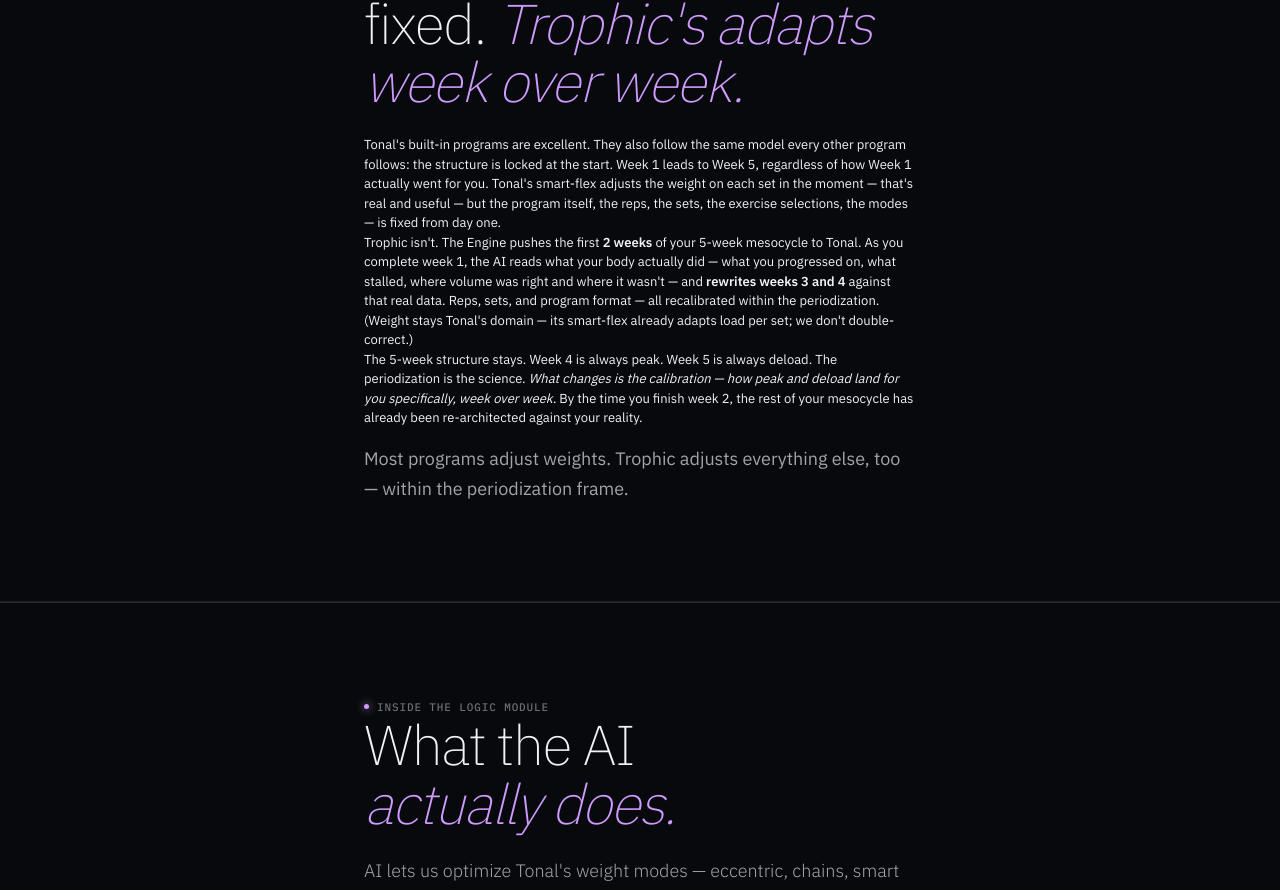
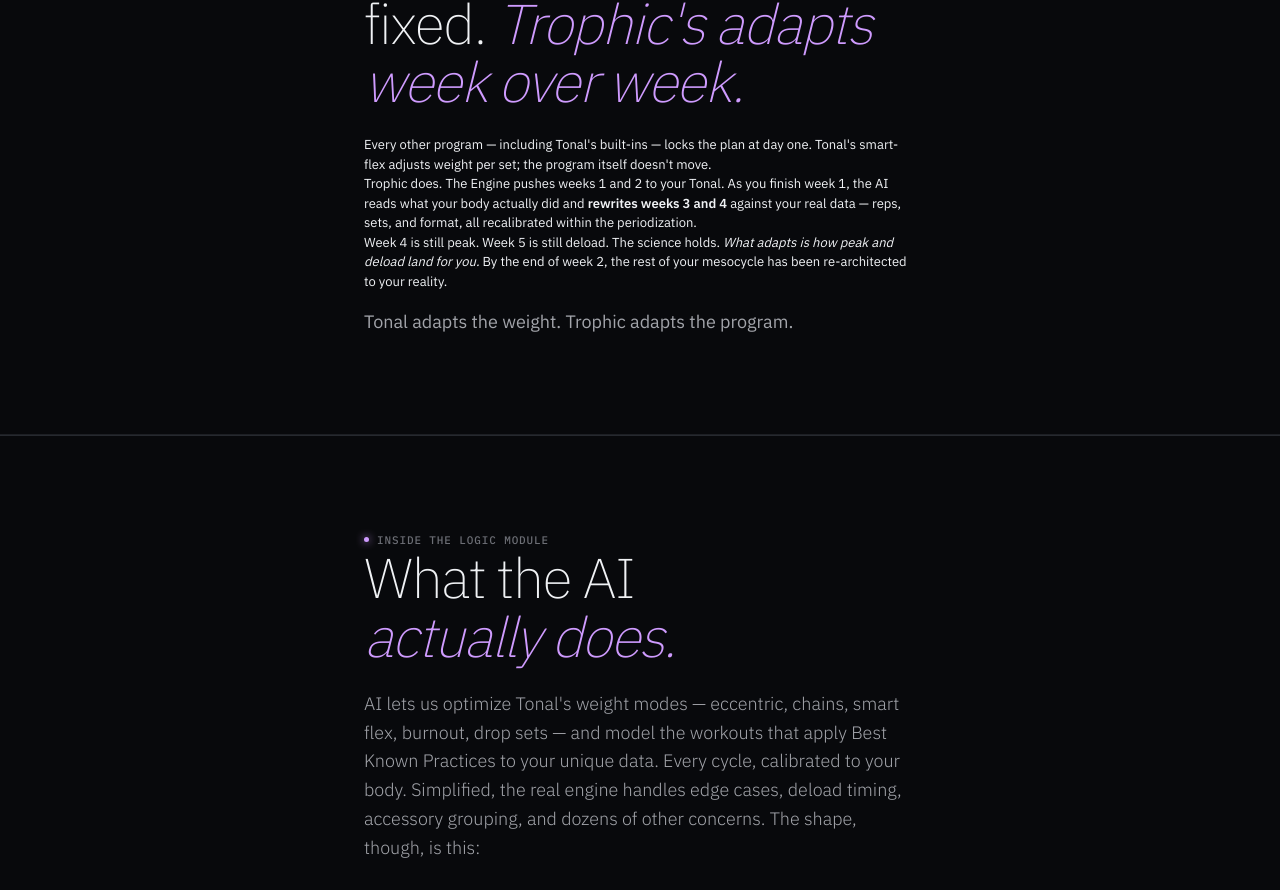
Before and after one commit to sumeetj12/trophic-labs-marketing, a Next.js app: page /engine in a window 1280 px wide. Shown: the part 2429-3319 px from the top of the page. Built offline with nearby package versions, Linux system fonts and the light colour scheme; no server answers.

Commit message:
copy: engine — tighter 'most programs are fixed' section, sharper closer

```diff
--- a/app/engine/page.tsx
+++ b/app/engine/page.tsx
@@ -159,35 +159,23 @@ export default function EnginePage() {
               Most programs are fixed. <em>Trophic&apos;s adapts week over week.</em>
             </h2>
             <p>
-              Tonal&apos;s built-in programs are excellent. They also follow the same model
-              every other program follows: the structure is locked at the start. Week 1 leads to
-              Week 5, regardless of how Week 1 actually went for you. Tonal&apos;s smart-flex
-              adjusts the weight on each set in the moment — that&apos;s real and useful — but the
-              program itself, the reps, the sets, the exercise selections, the modes — is fixed
-              from day one.
+              Every other program — including Tonal&apos;s built-ins — locks the plan at day
+              one. Tonal&apos;s smart-flex adjusts weight per set; the program itself
+              doesn&apos;t move.
             </p>
             <p>
-              Trophic isn&apos;t. The Engine pushes the first <strong>2 weeks</strong> of your
-              5-week mesocycle to Tonal. As you complete week 1, the AI reads what your body
-              actually did — what you progressed on, what stalled, where volume was right and
-              where it wasn&apos;t — and <strong>rewrites weeks 3 and 4</strong> against that
-              real data. Reps, sets, and program format — all recalibrated within the
-              periodization. (Weight stays Tonal&apos;s domain — its smart-flex already adapts
-              load per set; we don&apos;t double-correct.)
+              Trophic does. The Engine pushes weeks 1 and 2 to your Tonal. As you finish week 1,
+              the AI reads what your body actually did and{' '}
+              <strong>rewrites weeks 3 and 4</strong> against your real data — reps, sets, and
+              format, all recalibrated within the periodization.
             </p>
             <p>
-              The 5-week structure stays. Week 4 is always peak. Week 5 is always deload. The
-              periodization is the science.{' '}
-              <em>
-                What changes is the calibration — how peak and deload land for you specifically,
-                week over week.
-              </em>{' '}
-              By the time you finish week 2, the rest of your mesocycle has already been
-              re-architected against your reality.
+              Week 4 is still peak. Week 5 is still deload. The science holds.{' '}
+              <em>What adapts is how peak and deload land for you.</em> By the end of week 2,
+              the rest of your mesocycle has been re-architected to your reality.
             </p>
             <p className="why-body" style={{ marginTop: 16 }}>
-              <strong>Most programs adjust weights. Trophic adjusts everything else, too — within
-              the periodization frame.</strong>
+              <strong>Tonal adapts the weight. Trophic adapts the program.</strong>
             </p>
           </div>
         </section>
```
